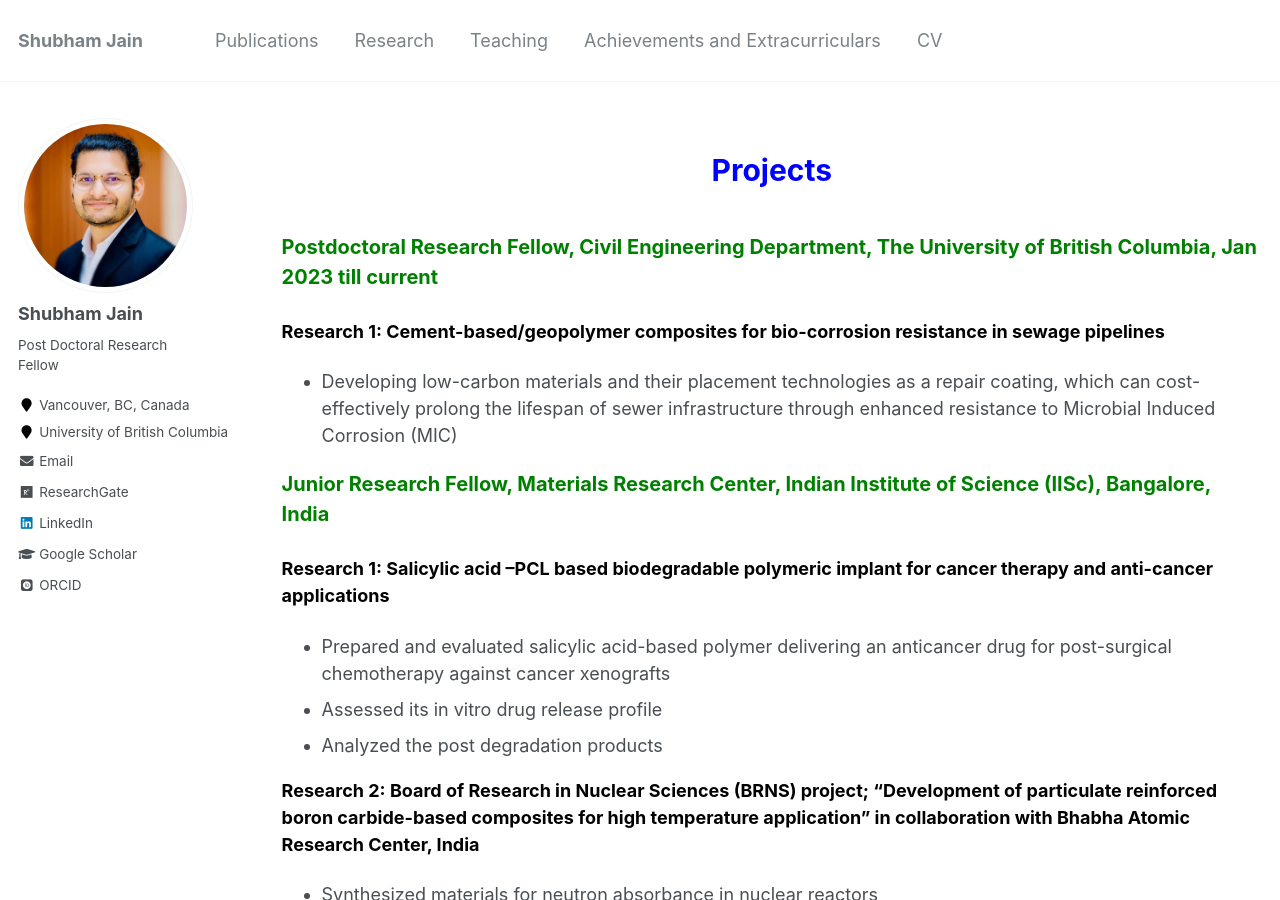
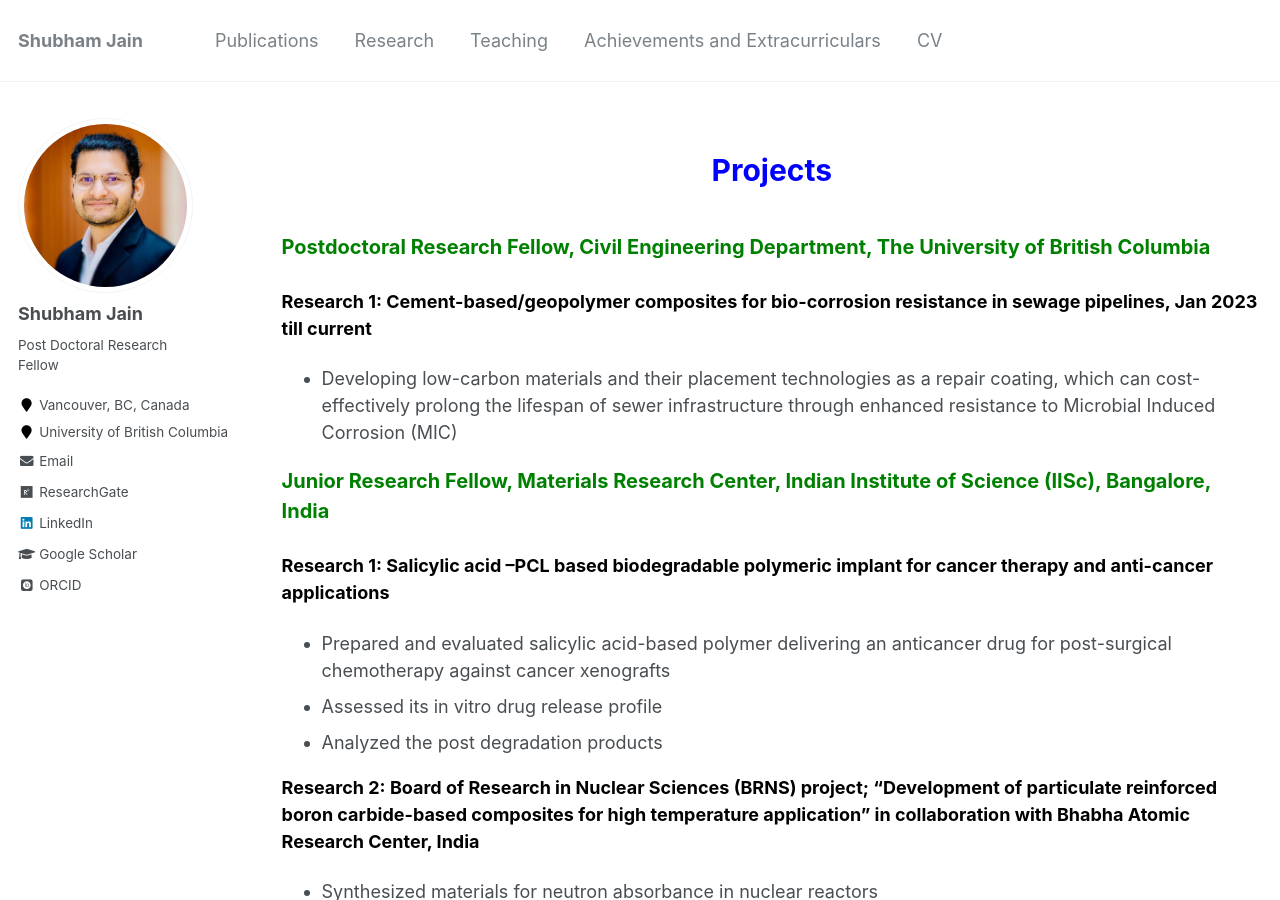
Before and after one commit to shubhamj2611/shubhamj2611.github.io, a Jekyll site: the page built from _pages/research.md, in a window 1280 px wide and 900 px high. Built offline with Jekyll 4.4.1, drawn with Linux system fonts in a browser that asks for light colours; some web fonts are replaced.

Commit message:
Update research.md

```diff
--- a/_pages/research.md
+++ b/_pages/research.md
@@ -6,9 +6,9 @@ author_profile: true
 ---
 <p style="text-align:center; color:Blue; font-size:30px; font-weight:bold;"> Projects </p>
 
-<p style="text-align:left; color: Green; font-size:20px; font-weight:bold;"> Postdoctoral Research Fellow, Civil Engineering Department, The University of British Columbia, Jan 2023 till current </p>
+<p style="text-align:left; color: Green; font-size:20px; font-weight:bold;"> Postdoctoral Research Fellow, Civil Engineering Department, The University of British Columbia </p>
 
-<p style="text-align:left; color: black; font-size:18px; font-weight:bold;"> Research 1: Cement-based/geopolymer composites for bio-corrosion resistance in sewage pipelines </p>
+<p style="text-align:left; color: black; font-size:18px; font-weight:bold;"> Research 1: Cement-based/geopolymer composites for bio-corrosion resistance in sewage pipelines, Jan 2023 till current </p>
 
 * Developing low-carbon materials and their placement technologies as a repair coating, which can cost-effectively prolong the lifespan of sewer infrastructure through enhanced resistance to Microbial Induced Corrosion (MIC)
 
```
